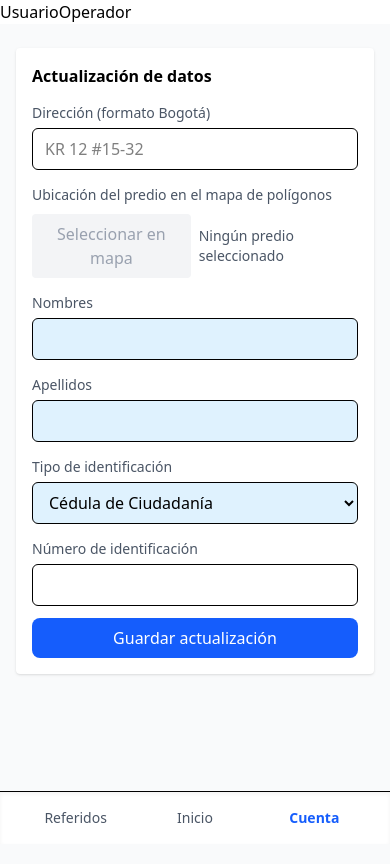
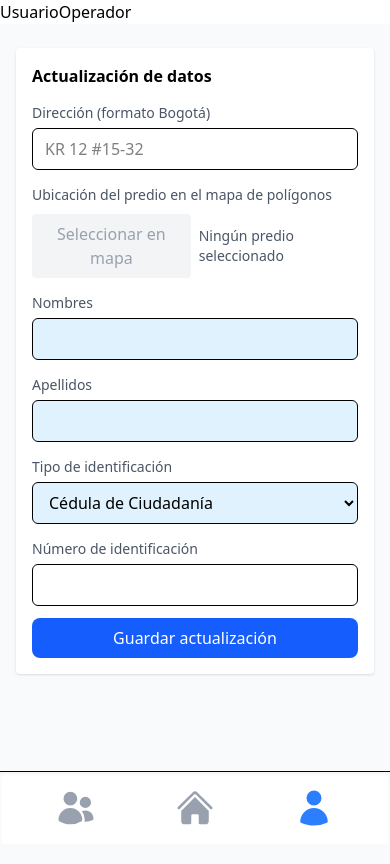
Before and after one commit to faridardila/hackaton-acueducto, a React (Vite) app in the folder frontend/: page / in a window 390 px wide. Shown: the top 864 px of the page. Built offline with nearby package versions, Linux system fonts and the light colour scheme.

Commit message:
íconos mobil

```diff
--- a/frontend/src/Components/CommonUserView/MobileFooter.jsx
+++ b/frontend/src/Components/CommonUserView/MobileFooter.jsx
@@ -1,4 +1,5 @@
 import React from 'react'
+import { HomeIcon, UsersIcon, UserIcon } from '@heroicons/react/24/solid'
 
 export default function MobileFooter({ active = 'inicio', onNavigate }) {
   return (
@@ -6,18 +7,23 @@ export default function MobileFooter({ active = 'inicio', onNavigate }) {
       <div className="max-w-2xl mx-auto px-4 py-2 flex justify-between items-center">
         <button
           onClick={() => onNavigate && onNavigate('referidos')}
-          className={`flex-1 text-center py-2 ${active === 'referidos' ? 'text-blue-600 font-semibold' : 'text-gray-600'}`}>
-          <div className="text-sm">Referidos</div>
+          className={`flex-1 text-center py-2`}>
+          <UsersIcon className={`mx-auto h-10 w-10 ${active === 'referidos' ? 'text-blue-500' : 'text-gray-400'}`} aria-hidden="true" />
+          <span className="sr-only">Referidos</span>
         </button>
+
         <button
           onClick={() => onNavigate && onNavigate('inicio')}
-          className={`flex-1 text-center py-2 ${active === 'inicio' ? 'text-blue-600 font-semibold' : 'text-gray-600'}`}>
-          <div className="text-sm">Inicio</div>
+          className={`flex-1 text-center py-2`}>
+          <HomeIcon className={`mx-auto h-10 w-10 ${active === 'inicio' ? 'text-blue-500' : 'text-gray-400'}`} aria-hidden="true" />
+          <span className="sr-only">Inicio</span>
         </button>
+
         <button
           onClick={() => onNavigate && onNavigate('cuenta')}
-          className={`flex-1 text-center py-2 ${active === 'cuenta' ? 'text-blue-600 font-semibold' : 'text-gray-600'}`}>
-          <div className="text-sm">Cuenta</div>
+          className={`flex-1 text-center py-2`}>
+          <UserIcon className={`mx-auto h-10 w-10 ${active === 'cuenta' ? 'text-blue-500' : 'text-gray-400'}`} aria-hidden="true" />
+          <span className="sr-only">Cuenta</span>
         </button>
       </div>
     </nav>
```
